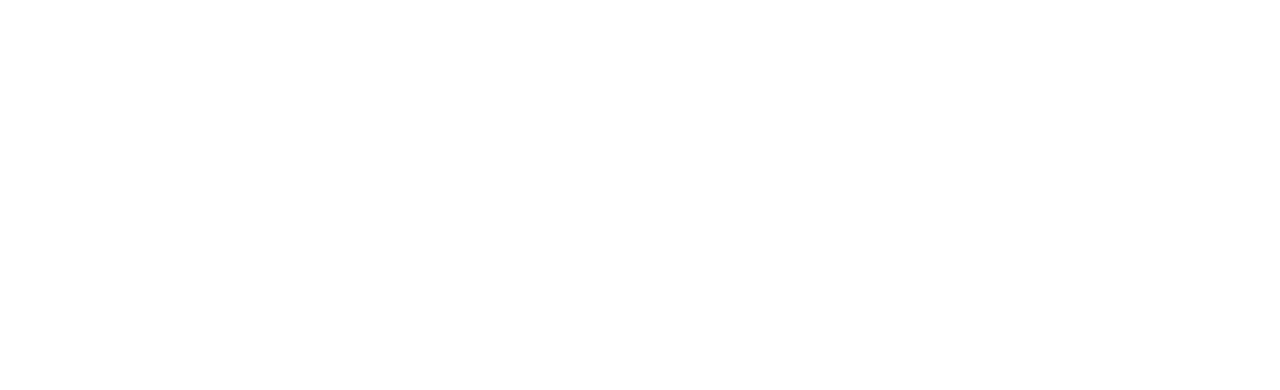
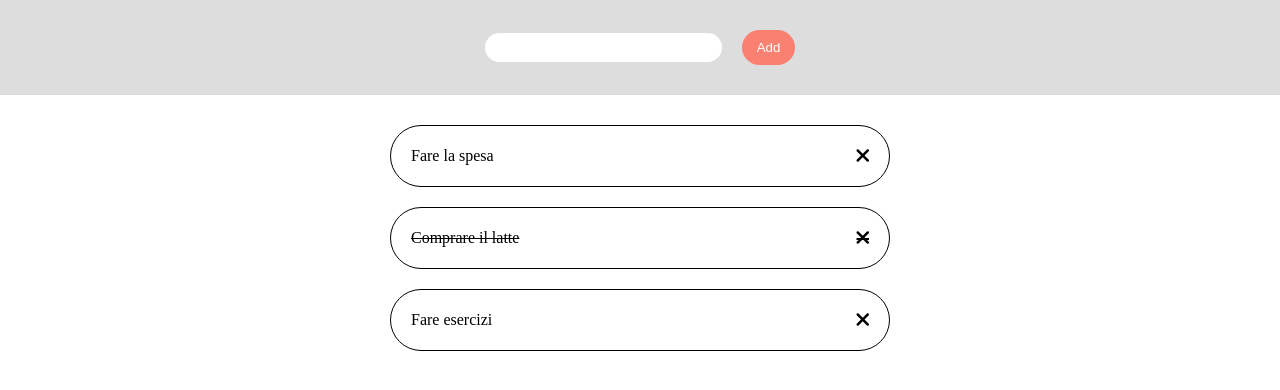
Before and after one commit to matteopelusi7/vue-todolist, a plain HTML site: page index.html in a window 1280 px wide. Drawn offline with nearby package versions, Linux system fonts and the light colour scheme.

Commit message:
Aggiunti item todo

```diff
--- a/app.js
+++ b/app.js
@@ -0,0 +1,29 @@
+const app = new Vue({
+
+    el: '#app',
+    data: {
+
+        toDoList: [
+            {
+                text: 'Fare la spesa',
+                done: false,
+            },
+            {
+                text: 'Comprare il latte',
+                done: true,
+            },
+            {
+                text: 'Fare esercizi',
+                done: false,
+            },
+        ],
+
+    },
+
+    methods: {
+
+
+
+    }
+
+})
--- a/index.html
+++ b/index.html
@@ -11,6 +11,27 @@
 </head>
 <body>
 
+    <div id="app">
+
+        <div class="todo-add">
+
+            <input type="text">
+            <button>Add</button>
+
+        </div>
+
+        <div class="todo-wrapper">
+
+            <ul>
+                <li v-for="element in toDoList" :class=" (element.done == true) ? 'complete' : '' ">
+                    {{ element.text }}
+                    <i class="fa-solid fa-xmark"></i>
+                </li>
+            </ul>
+
+        </div>
+
+    </div>
 
     <script src="app.js"></script>
 
--- a/style.css
+++ b/style.css
@@ -0,0 +1,64 @@
+* {
+    margin: 0;
+    padding: 0;
+    box-sizing: border-box;
+}
+
+ul {
+    list-style: none;
+}
+
+.todo-add {
+    background-color: #ddd;
+    display: flex;
+    justify-content: center;
+    align-items: center;
+    flex-wrap: wrap;
+    gap: 20px;
+    padding: 30px;
+}
+
+.todo-add input {
+    border: none;
+    border-radius: 999px;
+    padding: 7px 30px;
+}
+
+.todo-add button {
+    background-color: salmon;
+    color: white;
+    padding: 10px 15px;
+    border: none;
+    border-radius: 999px;
+    cursor: pointer;
+}
+
+.todo-wrapper {
+    max-width: 500px;
+    margin: 0 auto;
+    padding: 30px 0;
+}
+
+.todo-wrapper ul {
+    display: flex;
+    flex-direction: column;
+    gap: 20px;
+}
+
+.todo-wrapper li {
+    display: flex;
+    justify-content: space-between;
+    align-items: center;
+    padding: 20px;
+    border: 1px solid black;
+    border-radius: 999px;
+}
+
+.todo-wrapper i {
+    font-size: 20px;
+    cursor: pointer;
+}
+
+.complete {
+    text-decoration:line-through;
+}
```
